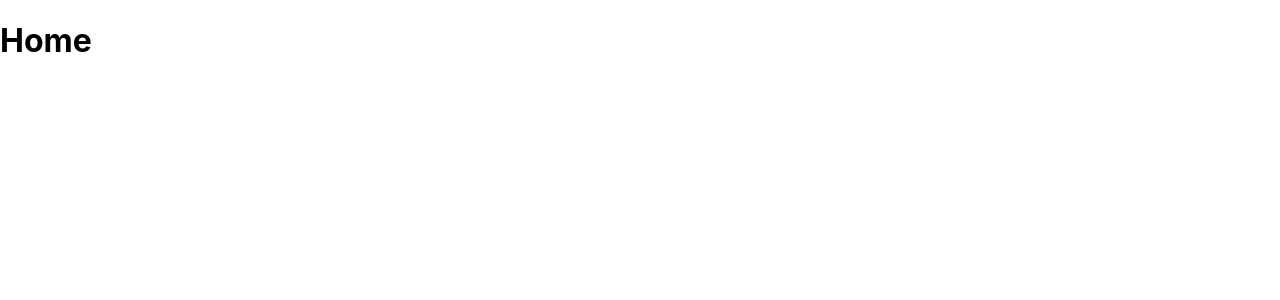
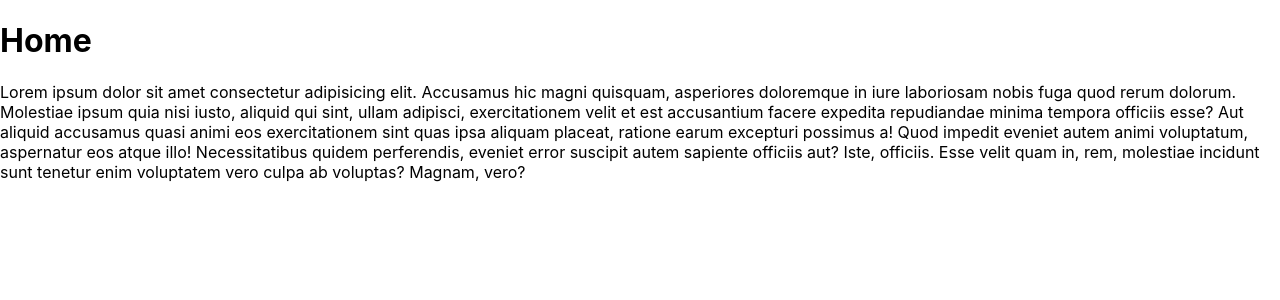
Before and after one commit to chrisdav6/ninjalist, a Next.js app: page / in a window 1280 px wide. Shown: the top 300 px of the page. Built offline with nearby package versions, Linux system fonts and the light colour scheme.

Commit message:
Create About and Ninjas page components

```diff
--- a/pages/index.js
+++ b/pages/index.js
@@ -5,6 +5,19 @@ export default function Home() {
   return (
     <div>
       <h1>Home</h1>
+      <p>
+        Lorem ipsum dolor sit amet consectetur adipisicing elit. Accusamus hic
+        magni quisquam, asperiores doloremque in iure laboriosam nobis fuga quod
+        rerum dolorum. Molestiae ipsum quia nisi iusto, aliquid qui sint, ullam
+        adipisci, exercitationem velit et est accusantium facere expedita
+        repudiandae minima tempora officiis esse? Aut aliquid accusamus quasi
+        animi eos exercitationem sint quas ipsa aliquam placeat, ratione earum
+        excepturi possimus a! Quod impedit eveniet autem animi voluptatum,
+        aspernatur eos atque illo! Necessitatibus quidem perferendis, eveniet
+        error suscipit autem sapiente officiis aut? Iste, officiis. Esse velit
+        quam in, rem, molestiae incidunt sunt tenetur enim voluptatem vero culpa
+        ab voluptas? Magnam, vero?
+      </p>
     </div>
   );
 }
```
Also changed, not shown: pages/about/index.js (added, +24 -0 lines), pages/ninjas/index.js (added, +11 -0 lines).
